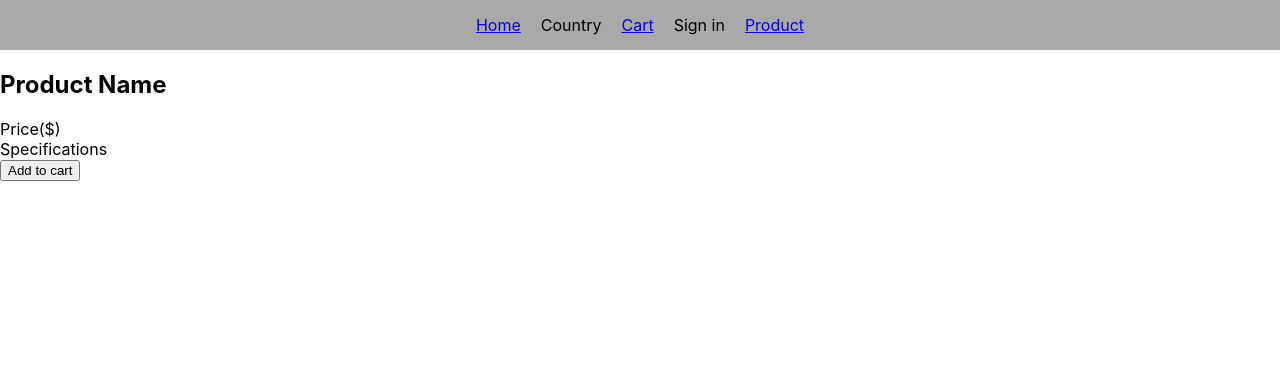
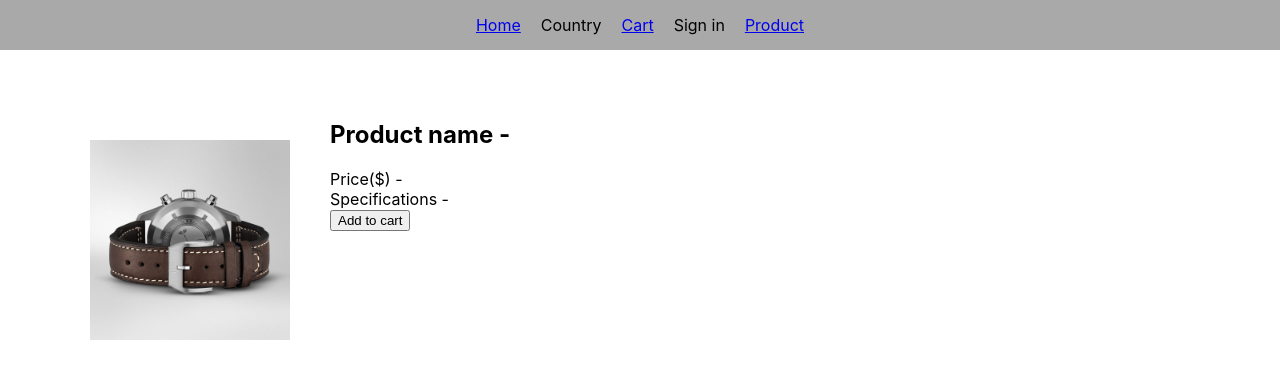
Before and after one commit to zeeshanjafri/webstore, a React (Create React App) app: page /product in a window 1280 px wide. Shown: the top 378 px of the page. Built offline with nearby package versions, Linux system fonts and the light colour scheme.

Commit message:
Updated product page

```diff
--- a/src/Components/Product/Product.js
+++ b/src/Components/Product/Product.js
@@ -1,19 +1,37 @@
 // https://wireframe.cc/tpHbo3
 
 import React from "react";
+import styled from "styled-components";
+import productImage from "../../Images/watch_test.jpeg";
 
-function productPage() {
+const ProductPage = styled.div`
+  margin: 50px;
+  display: flex;
+  flex-direction: row;
+`;
+
+const ImgContainer = styled.div`
+  img {
+    max-height: 300px;
+    max-width: 200px;
+    margin: 40px;
+  }
+`;
+
+function productPage(props) {
   return (
-    <div>
-      <div id="product-img"></div>
+    <ProductPage>
+      <ImgContainer>
+        <img src={productImage} />
+      </ImgContainer>
       <div id="product-info">
-        <h2>Product Name</h2>
-        <div>Price($)</div>
-        <div>Specifications</div>
+        <h2>Product name - {props.name}</h2>
+        <div>Price($) - {props.price} </div>
+        <div>Specifications - {props.specification} </div>
         <button>Add to cart</button>
       </div>
       <div id="related-products">{/* Implement carousel here */}</div>
-    </div>
+    </ProductPage>
   );
 }
 
```
